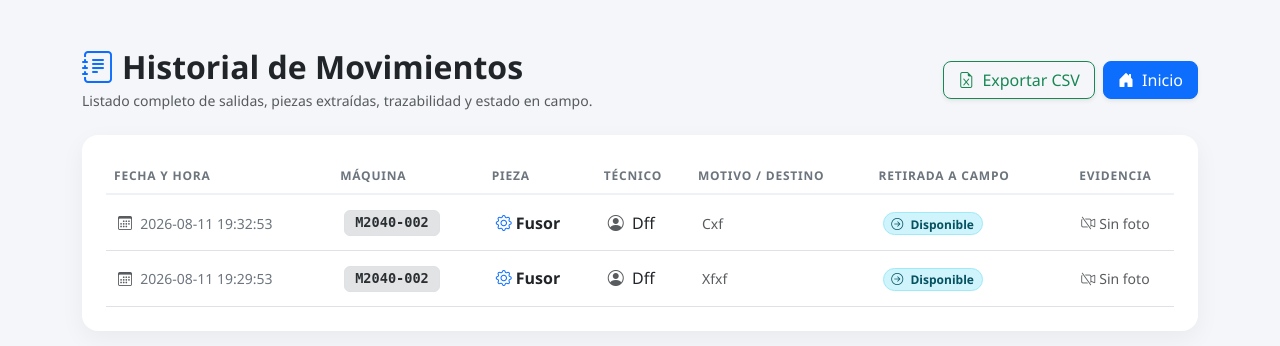
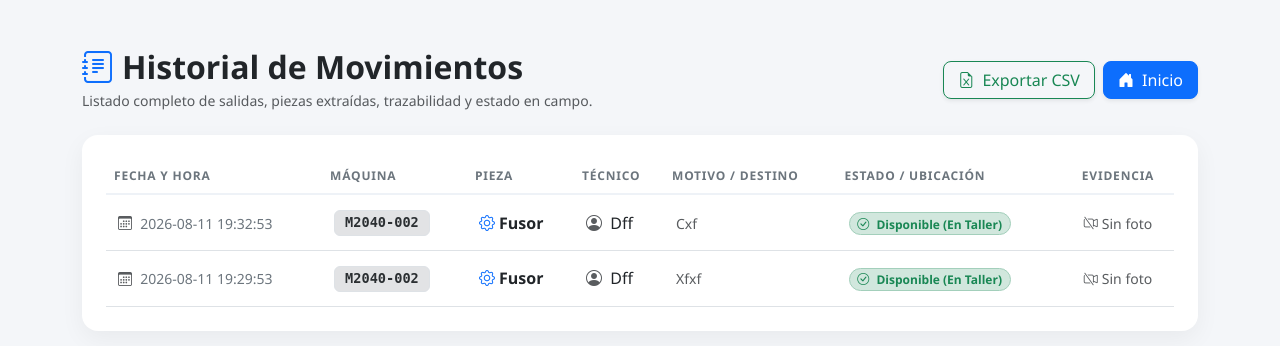
Before and after one commit to bryanyael/inventario-taller, a Flask app: page /registros in a window 1280 px wide. Shown: the top 346 px of the page. Run offline with Flask 3, Linux system fonts and the light colour scheme; data comes from the database, SQL or seed files in the repository.

Commit message:
Update registros.html

```diff
--- a/templates/registros.html
+++ b/templates/registros.html
@@ -78,7 +78,7 @@
                             <th>Pieza</th>
                             <th>Técnico</th>
                             <th>Motivo / Destino</th>
-                            <th>Retirada a Campo</th>
+                            <th>Estado / Ubicación</th>
                             <th class="text-center">Evidencia</th>
                         </tr>
                     </thead>
@@ -89,14 +89,14 @@
                             <td class="text-nowrap">
                                 <i class="bi bi-calendar3 text-muted me-1 small"></i>
                                 <span class="small fw-medium text-secondary">
-                                    {{ r['fecha_registro'] or r['fecha'] or r[1] or '—' }}
+                                    {{ r['fecha_registro'] or r['fecha'] or r['fecha_devuelto'] or '—' }}
                                 </span>
                             </td>
 
                             <!-- Máquina -->
                             <td>
                                 <span class="badge bg-secondary-subtle text-secondary-emphasis border badge-code">
-                                    {{ r['maquina'] or r['maquina_codigo'] or r['codigo_maquina'] or '—' }}
+                                    {{ r['maquina'] or r['maquina_codigo'] or '—' }}
                                 </span>
                             </td>
 
@@ -123,32 +123,30 @@
                                 </span>
                             </td>
 
-                            <!-- Retirada a Campo / Estado -->
+                            <!-- Estado: VERDE para Disponible / En Taller -->
                             <td>
-                                {% set est = r['estado'] or r['estado_solicitud'] or r['tipo_movimiento'] %}
-                                {% if est == 'Rentada' or est == 'Salida a Renta' %}
-                                    <span class="badge bg-warning-subtle text-warning-emphasis border border-warning-subtle rounded-pill">
-                                        <i class="bi bi-truck me-1"></i> En Campo (Renta)
-                                    </span>
-                                {% elif est == 'Devuelto' or est == 'Entregado' %}
+                                {% set est = (r['estado'] or r['estado_solicitud'] or '')|string %}
+                                {% if 'Devuel' in est or 'Dispon' in est or 'Taller' in est %}
                                     <span class="badge bg-success-subtle text-success border border-success-subtle rounded-pill">
-                                        <i class="bi bi-check-circle me-1"></i> En Taller
+                                        <i class="bi bi-check-circle me-1"></i> Disponible (En Taller)
                                     </span>
                                 {% else %}
-                                    <span class="badge bg-info-subtle text-info-emphasis border border-info-subtle rounded-pill">
-                                        <i class="bi bi-arrow-right-circle me-1"></i> {{ est if est else 'Registrado' }}
+                                    <span class="badge bg-warning-subtle text-warning-emphasis border border-warning-subtle rounded-pill">
+                                        <i class="bi bi-truck me-1"></i> Retirada a Campo
                                     </span>
                                 {% endif %}
                             </td>
 
-                            <!-- Evidencia / Foto CORREGIDA -->
+                            <!-- Evidencia / Foto -->
                             <td class="text-center">
                                 {% set foto = r['foto_evidencia'] or r['foto_url'] or r['foto'] %}
                                 {% if foto and foto != 'Sin foto' and foto != 'None' and foto != '' %}
-                                    {% if foto.startswith('http') or foto.startswith('/') %}
+                                    {% if foto.startswith('http') or foto.startswith('/static/') %}
                                         {% set ruta_final = foto %}
+                                    {% elif foto.startswith('evidencias/') %}
+                                        {% set ruta_final = url_for('static', filename=foto) %}
                                     {% else %}
-                                        {% set ruta_final = url_for('static', filename='uploads/' ~ foto) %}
+                                        {% set ruta_final = url_for('static', filename='evidencias/' ~ foto) %}
                                     {% endif %}
 
                                     <a href="{{ ruta_final }}" target="_blank" class="btn btn-sm btn-outline-primary rounded-pill py-1 px-3 fw-medium">
```
